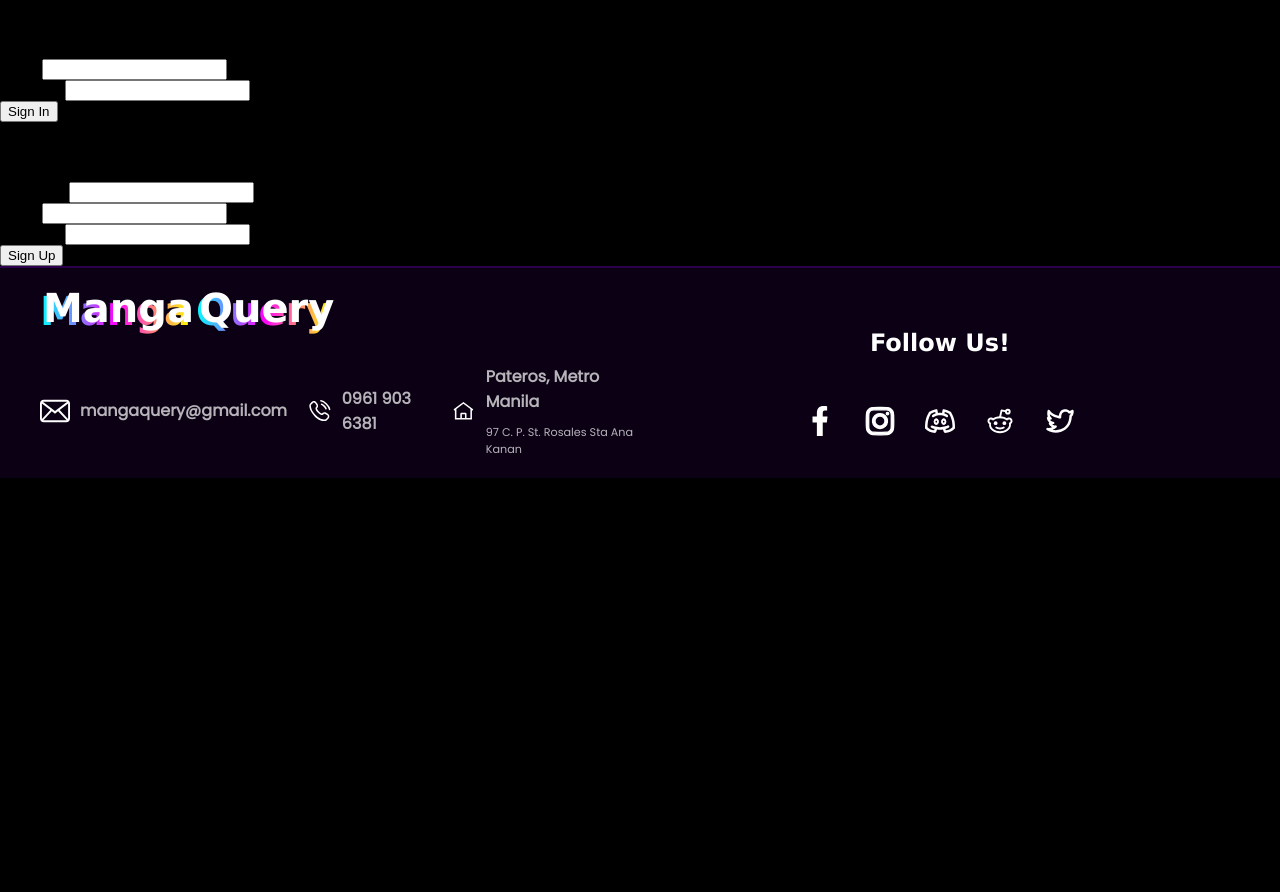
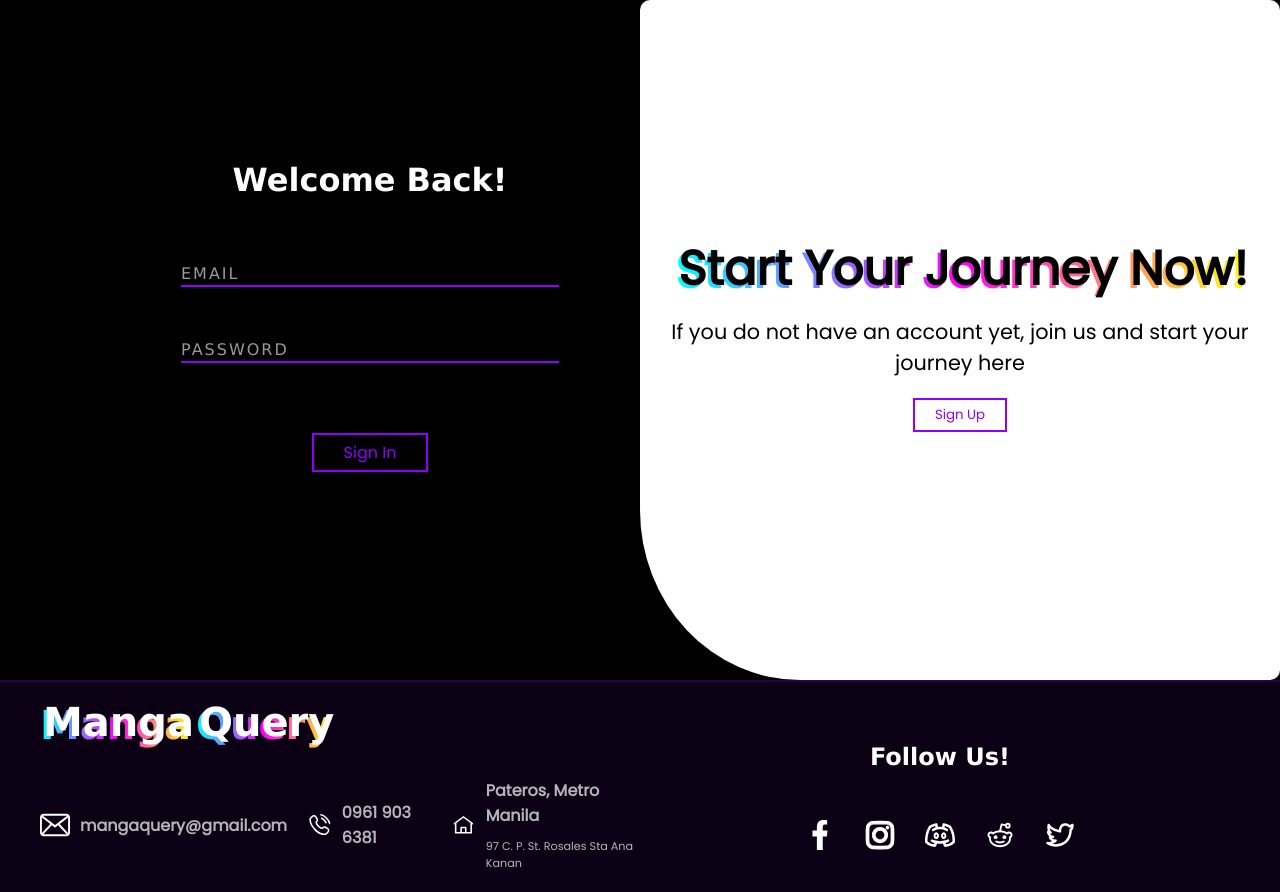
Before and after one commit to VMQ30/MangaLibrary, a Flask app: page /login in a window 1280 px wide. Shown: the part 86-978 px from the top of the page. Before the commit the page ends 564 px from the top, so only its background shows below. Run offline with Flask 3, Linux system fonts and the light colour scheme; a user stored in the database is signed in.

Commit message:
finished styling the auth page

```diff
--- /dev/null
+++ b/static/auth.css
@@ -0,0 +1,251 @@
+.auth-container {
+  display: flex;
+  justify-content: center;
+  align-items: center;
+  position: relative;
+  padding: 20px 100px;
+  height: 80vh;
+}
+
+.login,
+.register {
+  display: flex;
+  justify-content: center;
+  align-items: center;
+  flex-direction: column;
+  flex: 1;
+  color: white;
+
+  h3 {
+    font-family: "Verdana";
+    font-size: 2rem;
+  }
+}
+
+form {
+  padding: 20px 0;
+  width: 70%;
+  display: flex;
+  flex-direction: column;
+  justify-content: flex-start;
+  align-items: center;
+  margin-bottom: 60px;
+}
+
+.input-auth {
+  display: flex;
+  position: relative;
+  flex-direction: column;
+  margin-bottom: 40px;
+  width: 100%;
+}
+
+.input-auth::before {
+  position: absolute;
+  content: attr(data-label);
+  color: rgba(255, 255, 255, 0.6);
+  bottom: 0;
+  left: 0;
+  transform: translateY(-20%);
+  z-index: 50;
+  font-family: "Verdana";
+  font-size: 1em;
+  pointer-events: none;
+  transition: 0.4s ease-in-out;
+  text-transform: uppercase;
+  letter-spacing: 2px;
+}
+
+.input-auth::after {
+  position: absolute;
+  pointer-events: none;
+  content: "";
+  width: 100%;
+  height: 2px;
+  left: 0;
+  bottom: 0;
+  overflow: hidden;
+  background-size: 200% 100%;
+  background-color: #9000ff;
+}
+
+input {
+  border: none;
+  outline: none;
+  caret-color: #9000ff;
+  height: 1rem;
+  background-color: transparent;
+  color: white;
+  font-family: "Verdana";
+  padding: 10px 0;
+}
+
+.input-auth:has(input:focus)::before {
+  color: #9000ff;
+  transform: translateY(-190%);
+  font-size: 0.8em;
+}
+
+.has-text::before {
+  transform: translateY(-190%);
+  font-size: 0.8em;
+}
+
+.input-auth:has(input:focus)::after {
+  background-image: linear-gradient(
+    to right,
+    #00ffff,
+    #ff00ff,
+    #ffff00,
+    #00ffff
+  );
+  background-size: 300% 100%;
+  animation: gradient-move 10s linear infinite;
+}
+
+@keyframes gradient-move {
+  0% {
+    background-position: 0% 50%;
+  }
+  100% {
+    background-position: -300% 50%;
+  }
+}
+
+label {
+  display: none;
+}
+
+form button {
+  background-color: transparent;
+  border: 2px solid #9000ff;
+  color: #9000ff;
+  font-size: 1rem;
+  font-family: "Poppins";
+  padding: 5px 30px;
+  cursor: pointer;
+  margin-top: 30px;
+  transition: box-shadow 0.4s ease;
+}
+
+form button:hover {
+  box-shadow:
+    0 0 20px #9000ffcc,
+    inset 0 0 10px #9000ffcc;
+}
+
+.slider {
+  position: absolute;
+  background-color: white;
+  width: 50%;
+  height: 100%;
+  top: 0;
+  right: 0;
+  z-index: 5;
+  transition: transform 1s ease-in-out;
+  display: flex;
+  justify-content: space-around;
+  align-items: center;
+  overflow: hidden;
+  z-index: 100;
+  border-radius: 10px 10px 10px 25%;
+  transition: 1s ease-in-out;
+}
+
+.slider div {
+  position: relative;
+  display: flex;
+  flex-direction: column;
+  justify-content: center;
+  align-items: center;
+  width: 100%;
+  height: 100%;
+  text-align: center;
+  padding: 30px;
+  transition: transform 1s ease-in-out;
+  flex-shrink: 0;
+  box-sizing: border-box;
+}
+
+.slider div h2 {
+  font-family: "Poppins";
+  font-size: 3em;
+  font-weight: 900;
+  line-height: 1em;
+  margin: 0;
+  color: black;
+  background-image: linear-gradient(to right, #00ffff, #ff00ff, #ffff00);
+  text-shadow: 3px -3px 0 black;
+  -webkit-background-clip: text;
+  background-clip: text;
+  -webkit-text-fill-color: transparent;
+}
+
+.slider div p {
+  font-family: "Poppins";
+  font-size: 1.3em;
+  margin-top: 20px;
+  margin-bottom: 20px;
+  color: black;
+}
+
+.slider div button {
+  font-family: "Poppins";
+  font-family: 1em;
+  font-weight: 500;
+  padding: 5px 20px;
+  background-color: rgba(0, 0, 0, 0.3);
+  border: 2px solid #9000ff;
+  color: #9000ff;
+  position: relative;
+  transition: 0.4s ease-in-out;
+  cursor: pointer;
+  background-color: transparent;
+  background-size: 200% 100%;
+  transition: 0.4s ease-out;
+}
+
+.slider .sign-up-panel button {
+  background-image: linear-gradient(
+    90deg,
+    transparent 50%,
+    #9000ff 50%,
+    #9000ff 100%
+  );
+  background-position: left;
+}
+
+.slider .sign-in-panel button {
+  background-image: linear-gradient(
+    90deg,
+    #9000ff 50%,
+    transparent 50%,
+    transparent 100%
+  );
+  background-position: right;
+}
+
+.slider .sign-up-panel button:hover {
+  background-position: right;
+  border: #9000ff 2px solid;
+  color: white;
+}
+
+.slider .sign-in-panel button:hover {
+  background-position: left;
+  border: #9000ff 2px solid;
+  color: white;
+}
+
+.change-panel {
+  transform: translateX(-100%);
+  border-radius: 10px 25% 10px 10px;
+}
+
+.move-right {
+  transform: translateX(100%);
+}
+
+.move-left {
+  transform: translateX(-100%);
+}
--- /dev/null
+++ b/static/script/auth.js
@@ -0,0 +1,40 @@
+(function () {
+  checkTextBox();
+  movePanel();
+})();
+
+function checkTextBox() {
+  document.querySelectorAll(".textbox").forEach((input) => {
+    input.addEventListener("input", () => {
+      input.parentElement.classList.toggle(
+        "has-text",
+        input.value.trim() !== "",
+      );
+    });
+  });
+}
+
+function movePanel() {
+  const panel = document.querySelector(".slider");
+  const signIn = document.querySelector(".change-sign-in");
+  const signUp = document.querySelector(".change-sign-up");
+
+  const signUpPanel = document.querySelector(".sign-up-panel");
+  const signInPanel = document.querySelector(".sign-in-panel");
+
+  signUp.addEventListener("click", () => {
+    panel.classList.add("change-panel");
+    signUpPanel.classList.add("move-left");
+    signUpPanel.style.opacity = "0";
+    signInPanel.style.opacity = "1";
+    signInPanel.classList.add("move-left");
+  });
+
+  signIn.addEventListener("click", () => {
+    panel.classList.remove("change-panel");
+    signUpPanel.classList.remove("move-left");
+    signInPanel.classList.remove("move-left");
+    signUpPanel.style.opacity = "1";
+    signInPanel.style.opacity = "0";
+  });
+}
--- a/templates/auth.html
+++ b/templates/auth.html
@@ -1,17 +1,45 @@
 {% extends 'layout.html'%} {% block title %}MangaQuery{% endblock %} {% block
-main %}
+styles %}
+<link rel="stylesheet" href="{{ url_for('static', filename='/auth.css') }}" />
+{% endblock%} {% block main %}
+
 <div class="auth-container">
-  <div class="slider"></div>
+  <div class="slider">
+    <div class="sign-up-panel">
+      <h2>Start Your Journey Now!</h2>
+      <p>
+        If you do not have an account yet, join us and start your journey here
+      </p>
+      <button class="change-sign-up">Sign Up</button>
+    </div>
+    <div class="sign-in-panel">
+      <h2>Welcome User!</h2>
+      <p>Welcome back! If you already have an account, log in to continue</p>
+      <button class="change-sign-in">Sign In</button>
+    </div>
+  </div>
   <div class="login">
     <h3>Welcome Back!</h3>
     <form action="/login" method="POST">
-      <div class="input-auth">
-        <span>Email</span>
-        <input type="text" name="email" id="email" required />
+      <div class="input-auth" data-label="Email">
+        <label for="email-login">Email</label>
+        <input
+          class="textbox"
+          type="text"
+          name="email"
+          id="email-login"
+          required
+        />
       </div>
-      <div class="input-auth">
-        <span>Password</span>
-        <input type="password" name="password" id="password" required />
+      <div class="input-auth" data-label="Password">
+        <label for="password-login">Password</label>
+        <input
+          class="textbox"
+          id="password-login"
+          type="password"
+          name="password"
+          required
+        />
       </div>
       <button type="submit" class="sign-in">Sign In</button>
     </form>
@@ -20,20 +48,40 @@ main %}
   <div class="register">
     <h3>Create Your Account</h3>
     <form action="/register" method="POST">
-      <div class="input-auth">
-        <span>Username</span>
-        <input type="text" name="username" id="username" required />
+      <div class="input-auth" data-label="Username">
+        <label for="username-register">Username</label>
+        <input
+          class="textbox"
+          id="username-register"
+          type="text"
+          name="username"
+          required
+        />
       </div>
-      <div class="input-auth">
-        <span>Email</span>
-        <input type="text" name="email" id="email" required />
+      <div class="input-auth" data-label="Email">
+        <label for="email-register">Email</label>
+        <input
+          class="textbox"
+          id="email-register"
+          type="text"
+          name="email"
+          required
+        />
       </div>
-      <div class="input-auth">
-        <span>Password</span>
-        <input type="password" name="password" id="password" required />
+      <div class="input-auth" data-label="Password">
+        <label for="password-register">Password</label>
+        <input
+          class="textbox"
+          id="password-register"
+          type="password"
+          name="password"
+          required
+        />
       </div>
       <button type="submit" class="sign-up">Sign Up</button>
     </form>
   </div>
 </div>
+{% endblock %} {% block script %}
+<script src="../static/script/auth.js"></script>
 {% endblock %}
--- a/templates/layout.html
+++ b/templates/layout.html
@@ -357,5 +357,6 @@
         </div>
       </div>
     </footer>
+    {% block script %} {% endblock %}
   </body>
 </html>
```
Also changed, not shown: manga_query.db.
